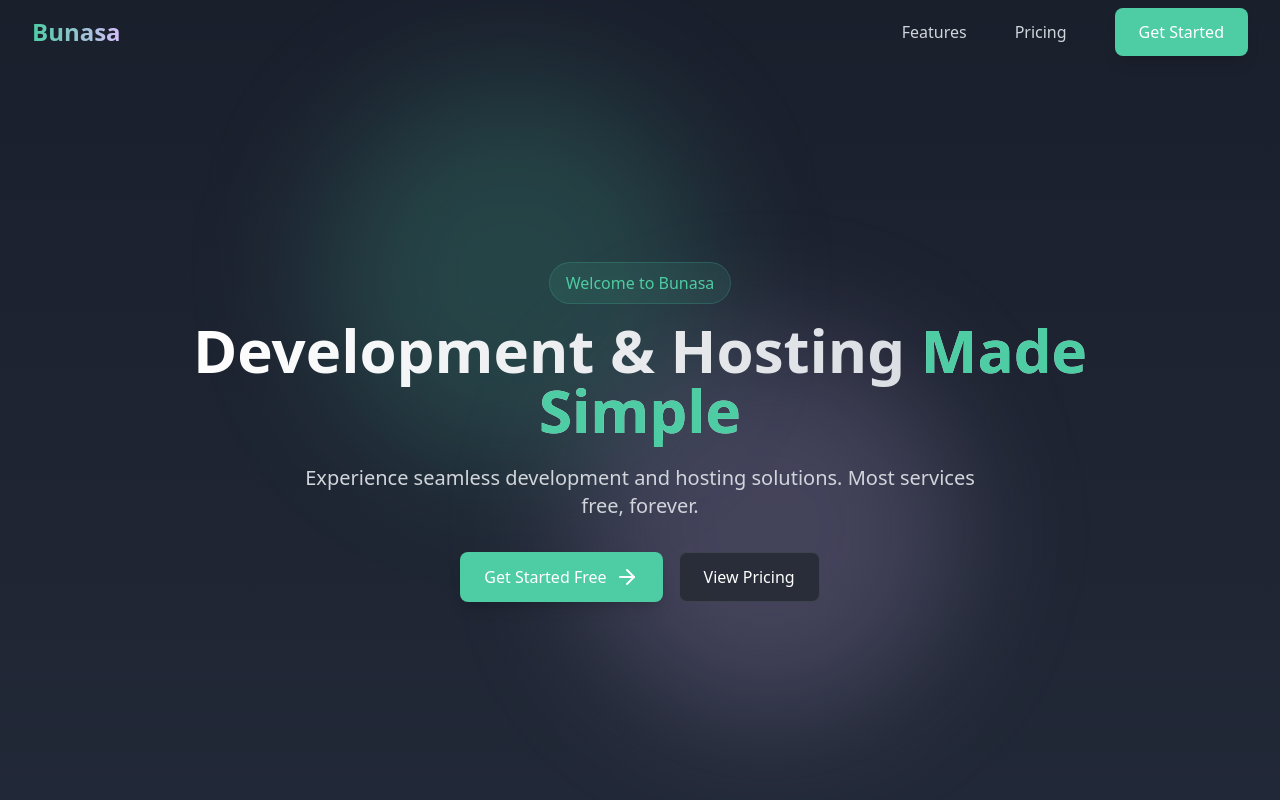
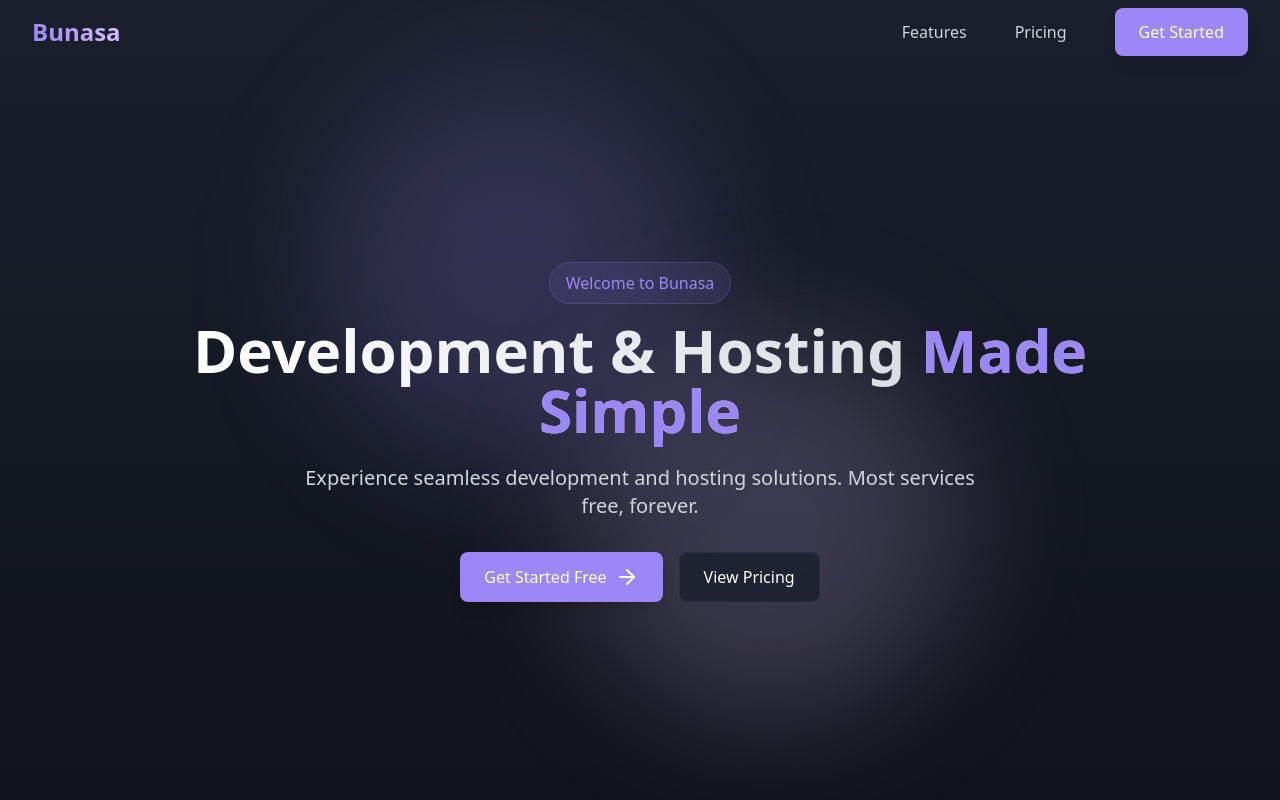
Before and after one commit to fampra/bunasa-nocturne, a React (Vite) app: page / in a window 1280 px wide. Shown: the top 800 px of the page. Built offline with nearby package versions, Linux system fonts and the light colour scheme.

Commit message:
Update color scheme and cursor animation
Changed the color scheme to black and purple. Implemented an animated cursor effect that follows the mouse movement.
[skip gpt_engineer]

```diff
--- /dev/null
+++ b/src/components/CursorFollow.tsx
@@ -0,0 +1,63 @@
+import { useEffect, useState } from 'react';
+
+const CursorFollow = () => {
+  const [position, setPosition] = useState({ x: 0, y: 0 });
+  const [isVisible, setIsVisible] = useState(false);
+  const [trails, setTrails] = useState<{ x: number; y: number; id: number }[]>([]);
+
+  useEffect(() => {
+    const updatePosition = (e: MouseEvent) => {
+      setPosition({ x: e.clientX, y: e.clientY });
+      setIsVisible(true);
+
+      setTrails(prev => [
+        { x: e.clientX, y: e.clientY, id: Date.now() },
+        ...prev.slice(0, 5),
+      ]);
+    };
+
+    const handleMouseLeave = () => setIsVisible(false);
+    const handleMouseEnter = () => setIsVisible(true);
+
+    window.addEventListener('mousemove', updatePosition);
+    window.addEventListener('mouseleave', handleMouseLeave);
+    window.addEventListener('mouseenter', handleMouseEnter);
+
+    return () => {
+      window.removeEventListener('mousemove', updatePosition);
+      window.removeEventListener('mouseleave', handleMouseLeave);
+      window.removeEventListener('mouseenter', handleMouseEnter);
+    };
+  }, []);
+
+  if (!isVisible) return null;
+
+  return (
+    <>
+      <div
+        className="fixed w-8 h-8 pointer-events-none z-50 mix-blend-difference"
+        style={{
+          left: position.x - 16,
+          top: position.y - 16,
+          transform: 'translate(0, 0)',
+        }}
+      >
+        <div className="w-full h-full rounded-full bg-primary/50 backdrop-blur-sm" />
+      </div>
+      {trails.map((trail) => (
+        <div
+          key={trail.id}
+          className="fixed w-4 h-4 pointer-events-none z-40 animate-cursor-animate"
+          style={{
+            left: trail.x - 8,
+            top: trail.y - 8,
+          }}
+        >
+          <div className="w-full h-full rounded-full bg-accent/30" />
+        </div>
+      ))}
+    </>
+  );
+};
+
+export default CursorFollow;
--- a/src/index.css
+++ b/src/index.css
@@ -4,13 +4,13 @@
 
 @layer base {
   body {
-    @apply bg-gradient-to-b from-[#1A1F2C] to-[#2D3748] text-white antialiased min-h-screen;
+    @apply bg-gradient-to-b from-secondary to-black text-white antialiased min-h-screen cursor-none;
   }
 }
 
 @layer components {
   .glass-card {
-    @apply backdrop-blur-lg bg-card/70 border border-white/10 rounded-xl shadow-lg hover:shadow-xl transition-all duration-300;
+    @apply backdrop-blur-lg bg-card/70 border border-primary/10 rounded-xl shadow-lg hover:shadow-xl transition-all duration-300;
   }
 
   .nav-link {
@@ -22,6 +22,6 @@
   }
 
   .secondary-button {
-    @apply px-6 py-3 bg-secondary/80 text-white rounded-lg hover:bg-secondary-hover transition-all duration-200 border border-white/10 hover:border-white/20 hover:-translate-y-0.5 backdrop-blur-sm;
+    @apply px-6 py-3 bg-secondary/80 text-white rounded-lg hover:bg-secondary-hover transition-all duration-200 border border-primary/10 hover:border-primary/20 hover:-translate-y-0.5 backdrop-blur-sm;
   }
 }
--- a/src/pages/Index.tsx
+++ b/src/pages/Index.tsx
@@ -2,10 +2,12 @@ import Navbar from "../components/Navbar";
 import Hero from "../components/Hero";
 import Features from "../components/Features";
 import Pricing from "../components/Pricing";
+import CursorFollow from "../components/CursorFollow";
 
 const Index = () => {
   return (
     <div className="min-h-screen">
+      <CursorFollow />
       <Navbar />
       <Hero />
       <Features />
--- a/tailwind.config.ts
+++ b/tailwind.config.ts
@@ -25,45 +25,36 @@ export default {
         background: "hsl(var(--background))",
         foreground: "hsl(var(--foreground))",
         primary: {
-          DEFAULT: "#4ECCA3",
-          hover: "#45B793",
+          DEFAULT: "#9b87f5",
+          hover: "#7E69AB",
         },
         secondary: {
-          DEFAULT: "#232931",
-          hover: "#2D3440",
+          DEFAULT: "#1A1F2C",
+          hover: "#232931",
         },
         accent: {
           DEFAULT: "#D6BCFA",
           hover: "#C4A3F8",
         },
         card: {
-          DEFAULT: "rgba(35, 41, 49, 0.8)",
-          hover: "rgba(35, 41, 49, 0.9)",
+          DEFAULT: "rgba(26, 31, 44, 0.8)",
+          hover: "rgba(26, 31, 44, 0.9)",
         },
       },
       keyframes: {
-        "fade-up": {
+        "cursor-animate": {
           "0%": {
-            opacity: "0",
-            transform: "translateY(20px)",
+            transform: "scale(1)",
+            opacity: "0.5",
           },
           "100%": {
-            opacity: "1",
-            transform: "translateY(0)",
-          },
-        },
-        "fade-in": {
-          "0%": {
+            transform: "scale(0)",
             opacity: "0",
-          },
-          "100%": {
-            opacity: "1",
           },
         },
       },
       animation: {
-        "fade-up": "fade-up 0.5s ease-out",
-        "fade-in": "fade-in 0.3s ease-out",
+        "cursor-animate": "cursor-animate 0.5s ease-out forwards",
       },
     },
   },
```
